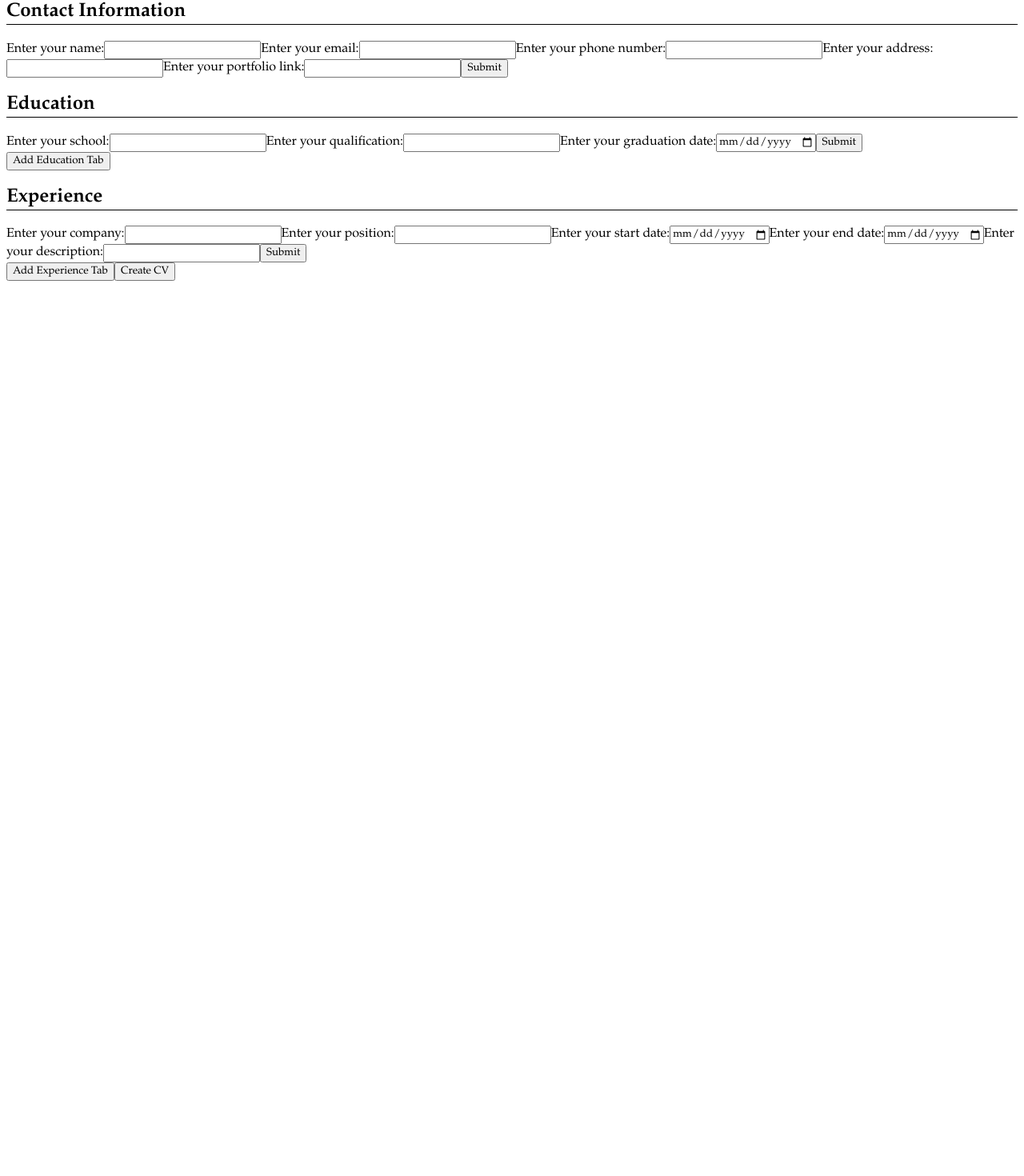
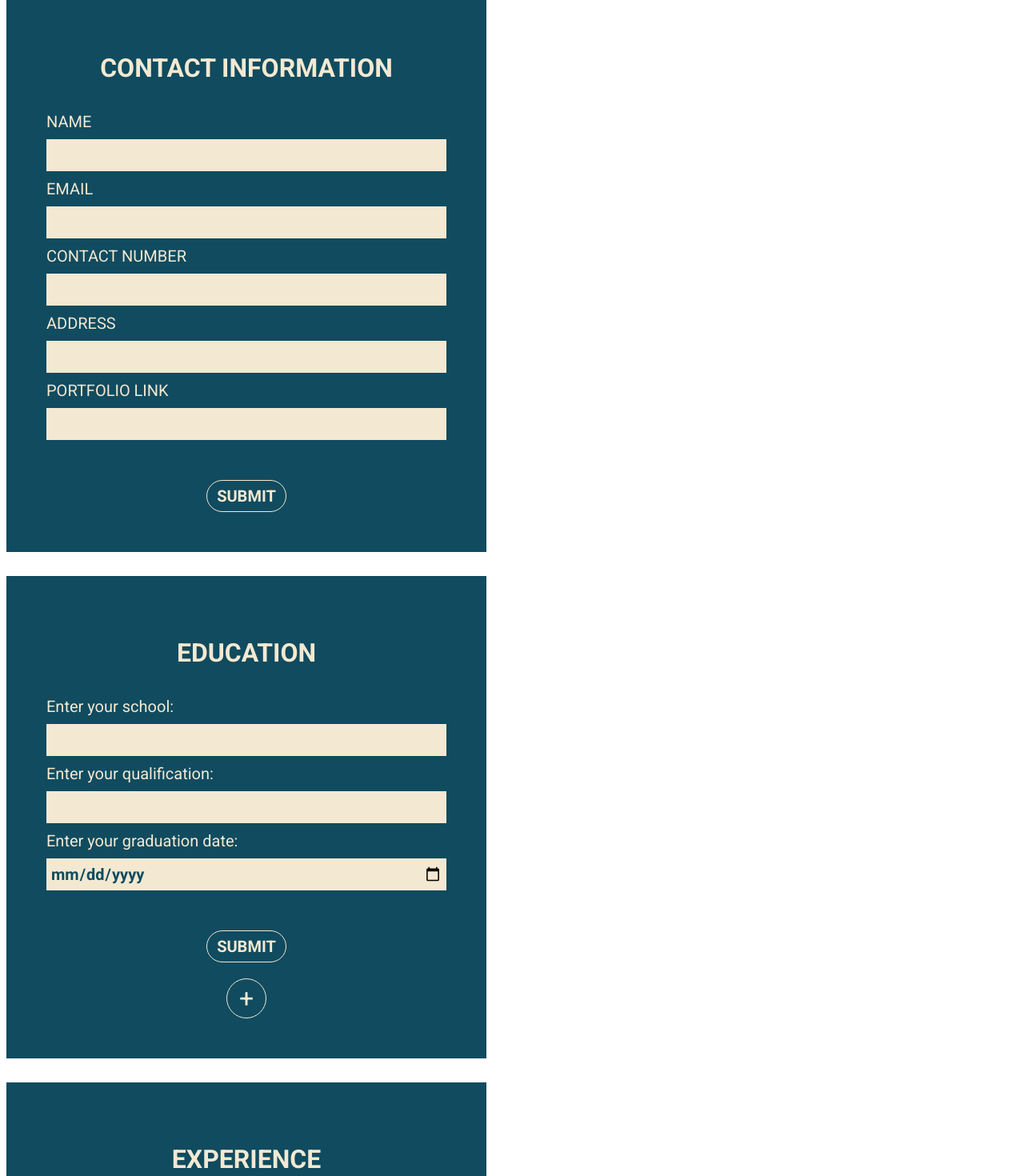
Before and after one commit to Dreadlock0926/cv-application, a React (Vite) app: page / in a window 1280 px wide. Shown: the part 19-1489 px from the top of the page at 80% size. Before the commit the page ends 800 px from the top, so only its background shows below. Built offline with nearby package versions, Linux system fonts and the light colour scheme.

Commit message:
CSS changes

```diff
--- a/src/components/ContactComponent.jsx
+++ b/src/components/ContactComponent.jsx
@@ -47,43 +47,48 @@ const ContactComponent = ({ setContact }) => {
 
   return (
     <form>
-      <label htmlFor="name">Enter your name:</label>
+      <label htmlFor="name">NAME</label>
       <input
         ref={nameRef}
         onChange={(e) => setName(e.target.value)}
         type="text"
         id="name"
       />
-      <label htmlFor="email">Enter your email:</label>
+      <label htmlFor="email">EMAIL</label>
       <input
         ref={emailRef}
         onChange={(e) => setEmail(e.target.value)}
         type="email"
         id="email"
       />
-      <label htmlFor="phone">Enter your phone number:</label>
+      <label htmlFor="phone">CONTACT NUMBER</label>
       <input
         ref={phoneRef}
         onChange={(e) => setPhone(e.target.value)}
         type="tel"
         id="phone"
       />
-      <label htmlFor="address">Enter your address:</label>
+      <label htmlFor="address">ADDRESS</label>
       <input
         ref={addressRef}
         onChange={(e) => setAddress(e.target.value)}
         type="text"
         id="address"
       />
-      <label htmlFor="portfolioLink">Enter your portfolio link:</label>
+      <label htmlFor="portfolioLink">PORTFOLIO LINK</label>
       <input
         ref={portfolioLinkRef}
         onChange={(e) => setPortfolioLink(e.target.value)}
         type="url"
         id="portfolioLink"
       />
-      <button ref={submitRef} onClick={submitContact} type="button">
-        Submit
+      <button
+        className="submit-button-contact"
+        ref={submitRef}
+        onClick={submitContact}
+        type="button"
+      >
+        SUBMIT
       </button>
     </form>
   );
--- a/src/components/EducationComponent.jsx
+++ b/src/components/EducationComponent.jsx
@@ -62,8 +62,13 @@ const EducationComponent = ({ id, setEducation }) => {
         value={graduation}
         onChange={(e) => setGraduation(e.target.value)}
       />
-      <button ref={submitRef} type="button" onClick={setEducationObject}>
-        Submit
+      <button
+        className="submit-button-contact"
+        ref={submitRef}
+        type="button"
+        onClick={setEducationObject}
+      >
+        SUBMIT
       </button>
     </form>
   );
--- a/src/components/ExperienceComponent.jsx
+++ b/src/components/ExperienceComponent.jsx
@@ -88,8 +88,13 @@ const ExperienceComponent = ({ id, setExperience }) => {
         value={description}
         onChange={(e) => setDescription(e.target.value)}
       />
-      <button ref={submitRef} type="button" onClick={setExperienceObject}>
-        Submit
+      <button
+        className="submit-button-contact"
+        ref={submitRef}
+        type="button"
+        onClick={setExperienceObject}
+      >
+        SUBMIT
       </button>
     </form>
   );
--- /dev/null
+++ b/src/pages/DetailsPage.css
@@ -0,0 +1,77 @@
+
+.dp-contact-container, .dp-education-container, .dp-experience-container {
+    display: flex;
+    flex-direction: column;
+    align-items: center;
+    background-color: #114b5f;
+    color: #f3e9d2;
+    width: 500px;
+    padding: 50px;
+    margin-bottom: 30px;
+}
+
+h2 {
+    text-transform: uppercase;
+    font-size: 2rem;
+    border: 0px;
+}
+
+form {
+    display: flex;
+    flex-direction: column;
+    width: 100%;
+}
+
+form label {
+    font-size: 1.25rem;
+    margin-block: 10px;
+}
+
+form input {
+    height: 30px;
+    background-color: #f3e9d2;
+    font-weight: bold;
+    font-size: 1.25rem;
+    color: #114b5f;
+    border: 0px;
+    padding: 5px;
+}
+
+.submit-button-contact {
+    width: 100px;
+    height: 40px;
+    background-color: #114b5f;
+    border: 1px solid #f3e9d2;
+    color: #f3e9d2;
+    border-radius: 25px;
+    margin-top: 50px;
+    font-size: 1.25rem;
+    font-weight: bold;
+    align-self: center;
+}
+
+.submit-button-contact:hover {
+    background-color: #f3e9d2;
+    color: #114b5f;
+    cursor: pointer;
+    transition: 0.25s ease-in;
+}
+
+.add-btn {
+    border: 0px;
+    font-size: 2rem;
+    background-color:#114b5f;
+    color: #f3e9d2;
+    margin-top: 20px;
+    width: 50px;
+    height: 50px;
+    border: 1px solid #f3e9d2;
+    border-radius: 50%;
+}
+
+.add-btn:hover {
+    background-color: #f3e9d2;
+    color: #114b5f;
+    cursor: pointer;
+    transition: 0.25s ease-in;
+}
--- a/src/pages/DetailsPage.jsx
+++ b/src/pages/DetailsPage.jsx
@@ -4,6 +4,7 @@ import ExperienceComponent from "../components/ExperienceComponent";
 import { useState } from "react";
 import { useEffect } from "react";
 import { useNavigate } from "react-router-dom";
+import "./DetailsPage.css";
 
 function DetailsPage() {
   const [contact, setContact] = useState({});
@@ -52,14 +53,24 @@ function DetailsPage() {
 
   return (
     <>
-      <h2>Contact Information</h2>
-      <ContactComponent setContact={setContact} />
-      <h2>Education</h2>
-      {educationComponents}
-      <button onClick={addEducationTab}>Add Education Tab</button>
-      <h2>Experience</h2>
-      {experienceComponents}
-      <button onClick={addExperienceTab}>Add Experience Tab</button>
+      <div class="dp-contact-container">
+        <h2>CONTACT INFORMATION</h2>
+        <ContactComponent setContact={setContact} />
+      </div>
+      <div class="dp-education-container">
+        <h2>Education</h2>
+        {educationComponents}
+        <button className="add-btn" onClick={addEducationTab}>
+          +
+        </button>
+      </div>
+      <div class="dp-experience-container">
+        <h2>Experience</h2>
+        {experienceComponents}
+        <button className="add-btn" onClick={addExperienceTab}>
+          +
+        </button>
+      </div>
       <button onClick={goToCVPage} type="button">
         Create CV
       </button>
--- a/src/pages/DisplayPage.css
+++ b/src/pages/DisplayPage.css
@@ -1,5 +1,8 @@
+@import url('https://fonts.googleapis.com/css2?family=Roboto:wght@400;700&display=swap');
+
+
 * {
-    font-family: Garamond, sans-serif;
+    font-family: Roboto, sans-serif;
 }
 
 .contact-container h1 {
@@ -30,11 +33,6 @@
     margin-right: 10px;
 }
 
-h2 {
-    font-weight: bolder;
-    border-bottom: 1px solid black;
-}
-
 .education-info, .experience-info {
     display: flex;
     justify-content: space-between;
```
